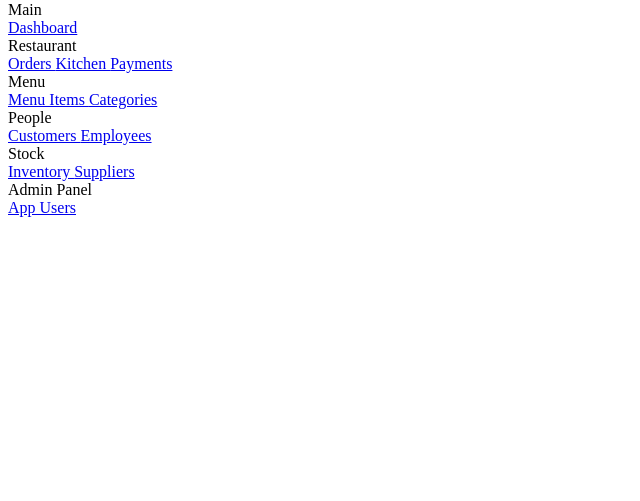
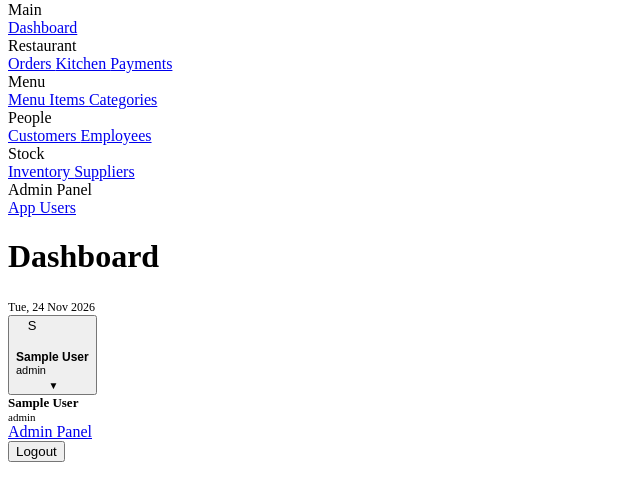
Before and after one commit to ahmadshahbawari/Restaurant-Database, a PHP site: page /includes/header.php in a window 1280 px wide. Shown: the part 100-601 px from the top of the page, without its empty margins (0-640 px from the left). Run offline with PHP 8.4, Linux system fonts and the light colour scheme; the visitor is signed in with stand-in values (Sample User, id 1).

Commit message:
Update header.php
Add topbar and user dropdown to header

```diff
--- a/frontend/includes/header.php
+++ b/frontend/includes/header.php
@@ -127,3 +127,76 @@ function active(string $page): string {
 
     </nav>
 </aside><!-- /.sidebar -->
+
+
+<!-- MAIN CONTENT -->
+<main class="main-content">
+    <div class="topbar">
+        <h1><?= h($pageTitle ?? 'Dashboard') ?></h1>
+
+        <div class="topbar-actions">
+            <span style="color:var(--muted);font-size:12px;">
+                <?= date('D, d M Y') ?>
+            </span>
+
+            <!-- User dropdown -->
+            <div class="topbar-dropdown" id="userDropdown">
+
+                <button class="topbar-dropdown-trigger"
+                        onclick="toggleDropdown()">
+
+                    <div class="user-avatar"
+                         style="width:32px;height:32px;font-size:13px;flex-shrink:0;">
+                        <?= strtoupper(substr(currentUser(), 0, 1)) ?>
+                    </div>
+
+                    <div style="line-height:1.2;text-align:left;">
+                        <div style="font-size:12px;font-weight:600;color:var(--dark);">
+                            <?= h(currentFullName()) ?>
+                        </div>
+
+                        <div style="font-size:11px;color:var(--muted);">
+                            <?= h(currentRole()) ?>
+                        </div>
+                    </div>
+
+                    <span style="font-size:10px;color:var(--muted);margin-left:2px;">
+                        ▼
+                    </span>
+                </button>
+
+                <div class="topbar-dropdown-menu" id="dropdownMenu">
+
+                    <div class="dropdown-header">
+                        <div style="font-weight:700;font-size:13px;color:var(--dark);">
+                            <?= h(currentFullName()) ?>
+                        </div>
+
+                        <div style="font-size:11px;color:var(--muted);">
+                            <?= h(currentRole()) ?>
+                        </div>
+                    </div>
+
+                    <?php if (isAdminOrManager()): ?>
+                    <a href="<?= BASE_URL ?>frontend/pages/app_users.php"
+                       class="dropdown-item">
+                        Admin Panel
+                    </a>
+
+                    <div class="dropdown-divider"></div>
+                    <?php endif; ?>
+
+                    <form method="POST"
+                          action="<?= BASE_URL ?>frontend/pages/logout.php">
+
+                        <button type="submit"
+                                class="dropdown-item dropdown-item-danger">
+                            Logout
+                        </button>
+
+                    </form>
+
+                </div>
+            </div>
+        </div>
+    </div>
```
